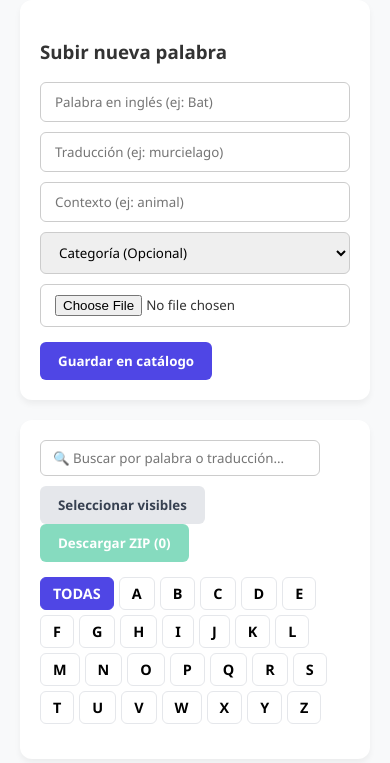
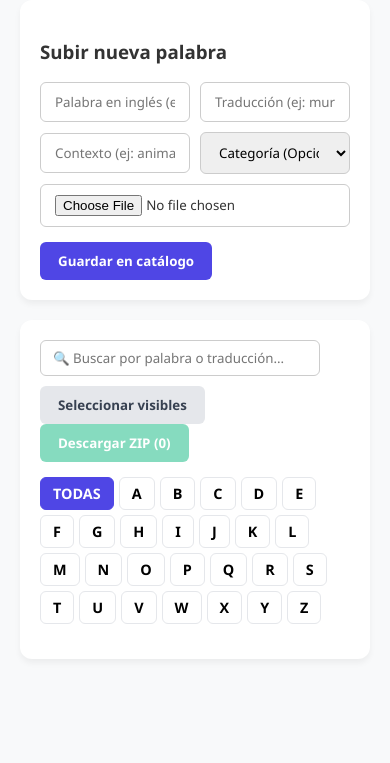
Before and after one commit to tapianhayb-dot/vocab-app, a website: page public/index.html in a window 390 px wide. Shown: the part 149-912 px from the top of the page. After the commit the page ends 848 px from the top, so only its background shows below. Drawn offline with nearby package versions, Linux system fonts and the light colour scheme; no server answers; a script that the page names is missing.

Commit message:
Ajustar layout responsive del formulario

```diff
--- a/public/index.html
+++ b/public/index.html
@@ -13,8 +13,8 @@
     /* Panel de controles y formulario */
     .panel { background: white; padding: 20px; border-radius: 12px; box-shadow: 0 4px 6px rgba(0,0,0,0.05); margin-bottom: 20px; }
     .form-grid { display: grid; grid-template-columns: repeat(auto-fit, minmax(180px, 1fr)); gap: 10px; margin-bottom: 15px; }
-    .form-grid input, .form-grid select { padding: 10px 14px; border: 1px solid #ccc; border-radius: 6px; width: 100%; }
-
+    .form-grid { display: flex; flex-wrap: wrap; gap: 10px; align-items: center; }
+.form-grid input, .form-grid select { flex: 1; min-width: 150px; padding: 10px 14px; border: 1px solid #ccc; border-radius: 6px; }
     /* Botones */
     .btn { padding: 10px 18px; border: none; border-radius: 6px; cursor: pointer; font-weight: bold; transition: 0.2s; }
     .btn-primary { background: #4f46e5; color: white; }
```
